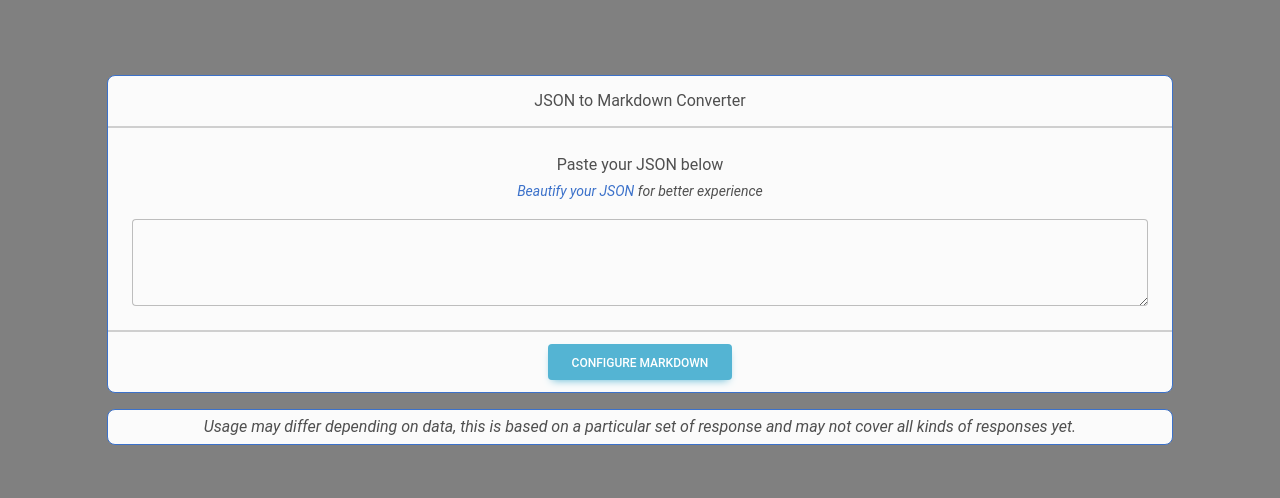
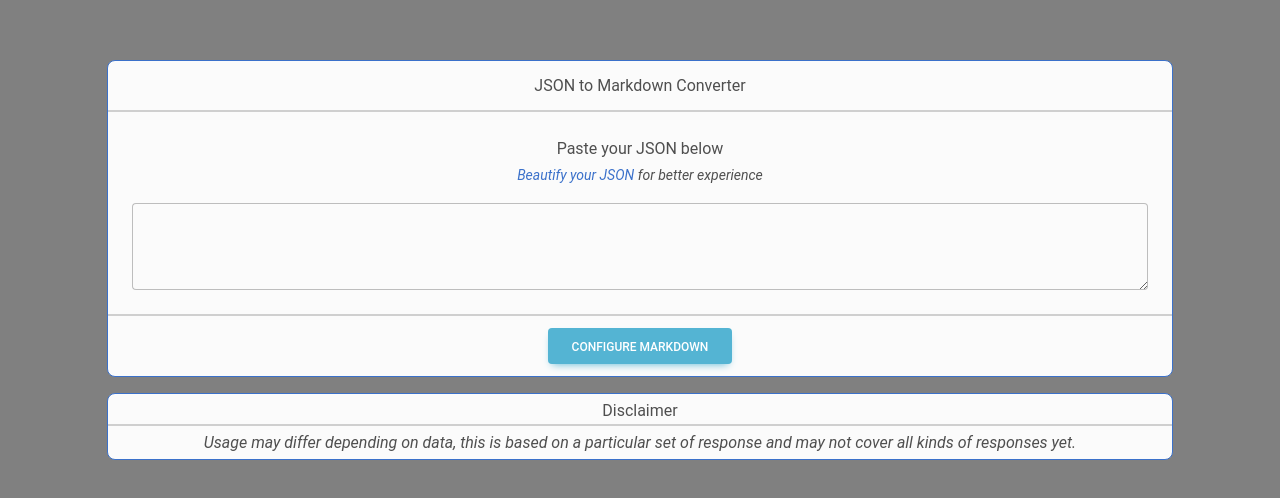
Before and after one commit to QuinnTracy1129/markdownGenerator, a React (Create React App) app: page / in a window 1280 px wide. Shown: the part 140-638 px from the top of the page. Built offline with nearby package versions, Linux system fonts and the light colour scheme.

Commit message:
disclaimer

```diff
--- a/src/App.js
+++ b/src/App.js
@@ -131,6 +131,7 @@ const App = () => {
           background="light"
           className="mt-3"
         >
+          <MDBCardHeader className="pt-1 pb-0">Disclaimer</MDBCardHeader>
           <MDBCardBody className="py-1">
             <MDBCardText>
               <i>
```
